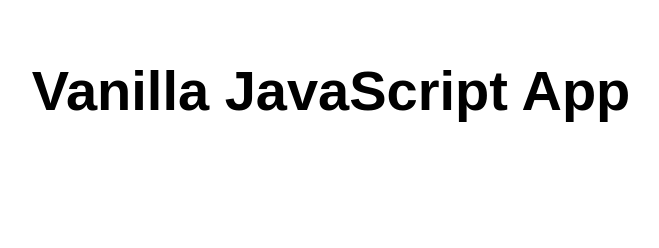
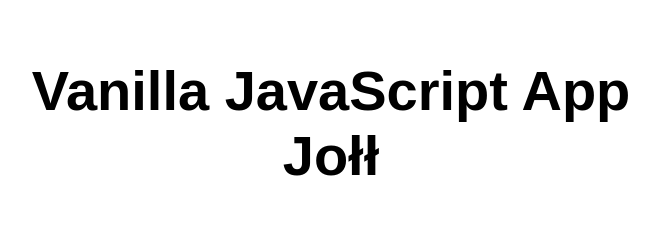
Before and after one commit to klaudia9999/my-first-static-web-app, a website: page src/index.html in a window 1280 px wide. Shown: the whole page, without its empty margins (309-968 px from the left). Drawn offline with Linux system fonts and the light colour scheme.

Commit message:
Update index.html

```diff
--- a/src/index.html
+++ b/src/index.html
@@ -10,7 +10,7 @@
 
 <body>
   <main>
-    <h1>Vanilla JavaScript App</h1>
+    <h1>Vanilla JavaScript App Jołł</h1>
   </main>
 </body>
 
```
